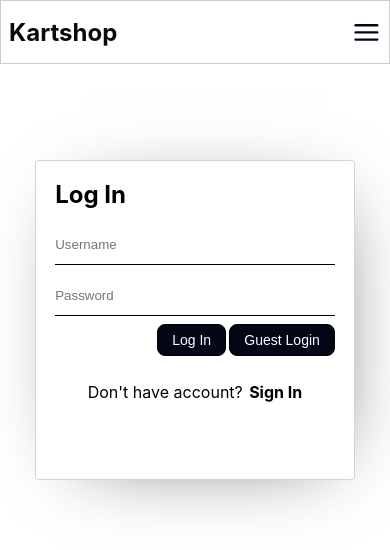
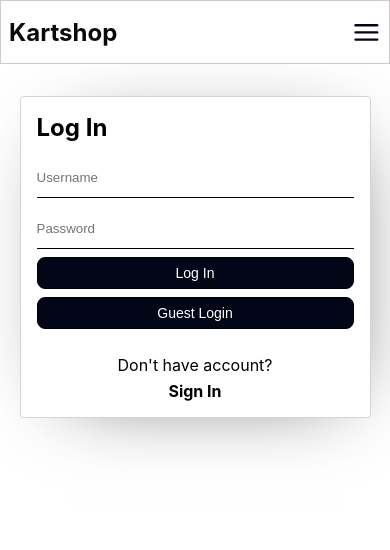
Before and after one commit to RaviPratihast/ecom-kartshop, a React (Create React App) app: page /login in a window 390 px wide. Shown: the top 550 px of the page. Built offline with nearby package versions, Linux system fonts and the light colour scheme.

Commit message:
style: enhance responsive design for cart, login, sign-in, and wishlist pages

```diff
--- a/src/pages/cart-page/cart.css
+++ b/src/pages/cart-page/cart.css
@@ -1,6 +1,9 @@
 .cart-container {
   margin-top: 4em;
   display: flex;
+  flex-wrap: wrap;
+  gap: 2rem;
+  padding: 1rem;
 }
 
 .cart-items-container {
@@ -12,11 +15,12 @@
   height: auto;
   width: 100%;
   padding-inline: 2em;
-   margin-top: 3em;
+  margin-top: 3em;
   margin-left: 6rem;
   margin-right: 25rem;
   margin-bottom: 3em;
 }
+
 .proceed-to-payment-container {
   display: flex;
   flex-direction: column;
@@ -32,31 +36,38 @@
   right: 0;
   background-color: var(--secondary-color);
 }
+
 .proceed-to-payment-container > p {
   font-size: 20px;
 }
+
 .button-proceed-to-payment {
   padding: 1rem 2rem;
 }
+
 .button-clear-cart {
   padding: 1rem 2rem;
   background-color: white;
   color: black;
   border: 2px solid black;
 }
+
 .button-clear-cart:hover {
   background-color: black;
   color: white;
   border: 2px solid black;
 }
+
 .cart-icons {
   display: flex;
   gap: 2em;
 }
+
 .qty-counter-container {
   display: flex;
   gap: 0.3em;
 }
+
 .qty-container {
   display: flex;
   justify-content: center;
@@ -67,6 +78,7 @@
   font-size: 1em;
   font-weight: 500;
 }
+
 .button-container {
   position: absolute;
   top: 1em;
@@ -96,3 +108,61 @@
 .go-to-shop-button {
   padding: 1rem 1.5rem;
 }
+
+/* Media Queries for Responsive Design */
+@media screen and (max-width: 1024px) {
+  .cart-items-container {
+    margin-left: 4rem;
+    margin-right: 20rem;
+  }
+
+  .proceed-to-payment-container {
+    width: 18em;
+  }
+}
+
+@media screen and (max-width: 768px) {
+  .cart-container {
+    flex-direction: column;
+    align-items: center;
+  }
+
+  .cart-items-container {
+    margin: 1rem auto;
+    padding: 0 1rem;
+    margin-left: 0;
+    margin-right: 0;
+    justify-content: center;
+  }
+
+  .proceed-to-payment-container {
+    position: relative;
+    width: 100%;
+    max-width: 20em;
+    margin: 2rem auto;
+    height: auto;
+    padding: 1.5rem;
+  }
+
+  .empty-container-notice {
+    margin: 5rem auto;
+    text-align: center;
+    padding: 0 1rem;
+  }
+}
+
+@media screen and (max-width: 480px) {
+  .cart-items-container {
+    padding: 0 0.5rem;
+  }
+
+  .proceed-to-payment-container {
+    width: 100%;
+    padding: 1rem;
+  }
+
+  .button-proceed-to-payment,
+  .button-clear-cart {
+    width: 100%;
+  }
+}
--- a/src/pages/login-page/login.css
+++ b/src/pages/login-page/login.css
@@ -12,3 +12,72 @@
   -moz-box-shadow: 10px 10px 79px -40px rgba(0, 0, 0, 0.75);
   box-shadow: 10px 10px 79px -40px rgba(0, 0, 0, 0.75);
 }
+
+.input-container {
+  margin-top: 1em;
+  display: flex;
+  flex-direction: column;
+  gap: 0.7em;
+}
+
+.input-container input {
+  height: 3em;
+  border: none;
+  border-bottom: 0.1em solid black;
+  outline: none;
+}
+
+.input-button-container {
+  margin-top: 0.5em;
+  display: flex;
+  gap: 0.2em;
+}
+
+.have-account-login-container {
+  display: flex;
+  gap: 0.4em;
+  justify-content: center;
+  align-items: center;
+  margin-top: 1.6em;
+}
+
+.have-account-login-container span {
+  font-weight: 700;
+  cursor: pointer;
+}
+
+/* Media Queries for Responsive Design */
+@media screen and (max-width: 768px) {
+  .Login-container {
+    width: 80%;
+    margin-top: 8em;
+    height: auto;
+    min-height: 20em;
+  }
+
+  .input-container input {
+    width: 100%;
+  }
+
+  .input-button-container {
+    flex-direction: column;
+    gap: 0.5em;
+  }
+
+  .input-button-container button {
+    width: 100%;
+  }
+}
+
+@media screen and (max-width: 480px) {
+  .Login-container {
+    width: 90%;
+    margin-top: 6em;
+    padding: 1em;
+  }
+
+  .have-account-login-container {
+    flex-direction: column;
+    text-align: center;
+  }
+}
--- a/src/pages/signIn-page/signIn.css
+++ b/src/pages/signIn-page/signIn.css
@@ -35,7 +35,7 @@
   gap: 0.2em;
 }
 
-.have-account-login-container{
+.have-account-login-container {
   display: flex;
   gap: 0.4em;
   justify-content: center;
@@ -43,7 +43,43 @@
   margin-top: 1.6em;
 }
 
-.have-account-login-container span{
+.have-account-login-container span {
   font-weight: 700;
   cursor: pointer;
 }
+
+/* Media Queries for Responsive Design */
+@media screen and (max-width: 768px) {
+  .sign-in-container {
+    width: 80%;
+    margin-top: 8em;
+    height: auto;
+    min-height: 24em;
+  }
+
+  .input-container input {
+    width: 100%;
+  }
+
+  .input-button-container {
+    flex-direction: column;
+    gap: 0.5em;
+  }
+
+  .input-button-container button {
+    width: 100%;
+  }
+}
+
+@media screen and (max-width: 480px) {
+  .sign-in-container {
+    width: 90%;
+    margin-top: 6em;
+    padding: 1em;
+  }
+
+  .have-account-login-container {
+    flex-direction: column;
+    text-align: center;
+  }
+}
--- a/src/pages/wishlist-page/wishlist.css
+++ b/src/pages/wishlist-page/wishlist.css
@@ -1,5 +1,6 @@
 .wishlist-container {
   margin-top: 4em;
+  padding: 1rem;
 }
 .wishlist-count {
   border: 1px solid rgb(158, 153, 153);
@@ -42,3 +43,62 @@
 .wishlist-go-to-cart-button {
   padding: 1rem 1.5rem;
 }
+
+/* Media Queries for Responsive Design */
+@media screen and (max-width: 1024px) {
+  .wishlist-items-container {
+    margin-inline: 2em;
+    padding-inline: 3em;
+    margin-top: 10em;
+  }
+
+  .wishlist-count {
+    width: 18em;
+    margin-left: 1em;
+  }
+}
+
+@media screen and (max-width: 768px) {
+  .wishlist-container {
+    margin-top: 6em;
+  }
+
+  .wishlist-count {
+    position: relative;
+    width: 100%;
+    max-width: 20em;
+    margin: 1em auto;
+    top: 0;
+    left: 0;
+  }
+
+  .wishlist-items-container {
+    margin: 1rem auto;
+    padding: 0 1rem;
+    margin-top: 2em;
+    justify-content: center;
+  }
+
+  .wishlist-empty-container {
+    width: 100%;
+    max-width: 30em;
+    margin: 5rem auto;
+    text-align: center;
+    padding: 0 1rem;
+  }
+}
+
+@media screen and (max-width: 480px) {
+  .wishlist-items-container {
+    padding: 0 0.5rem;
+  }
+
+  .wishlist-count {
+    width: 100%;
+    margin: 1em 0.5em;
+  }
+
+  .wishlist-go-to-cart-button {
+    width: 100%;
+  }
+}
```
Lines whose indentation alone changed are shown as unchanged.
